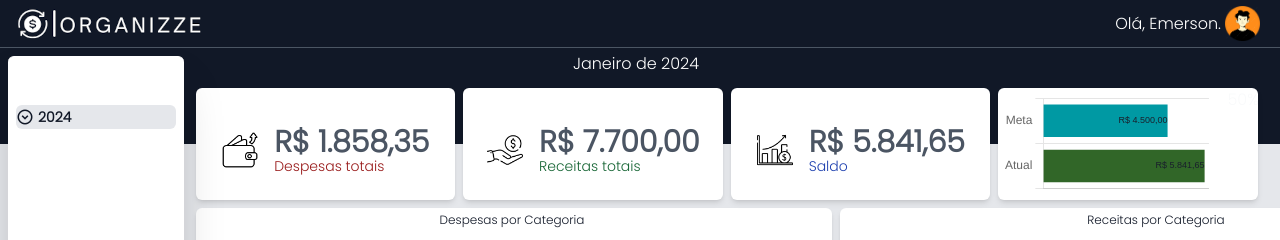
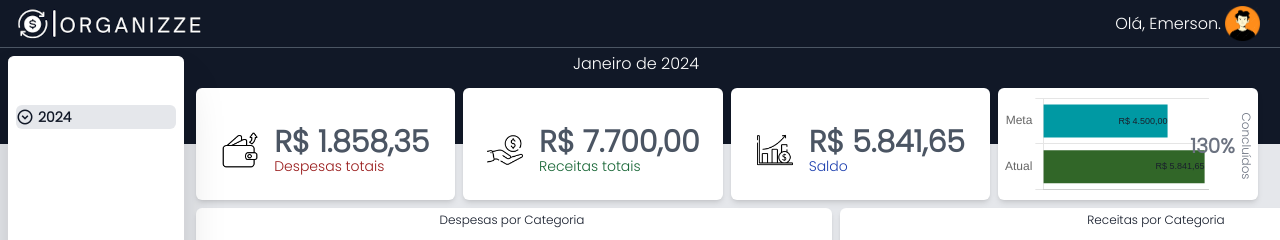
Before and after one commit to RodriguesEmerson/organizze, a Next.js app: page /dashboard/monthly in a window 1280 px wide. Shown: the top 240 px of the page. Built offline with nearby package versions, Linux system fonts and the light colour scheme.

Commit message:
Graifico Meta Finalizado

```diff
--- a/app/UI/Board/IncomesGraphic.jsx
+++ b/app/UI/Board/IncomesGraphic.jsx
@@ -34,7 +34,7 @@ export const IncomesGraphic = memo (() => {
                   </p>
                </div>
                <div className="w-[200px] h-[200px]">
-                  <ChartDoughnut data={{ labels: ['Despesas Totais'], values: [totalIncomes, totalExpenses], colors: ['#316628', '#D3D3D370']}}  size={{w: '200', h: '200'}}/>
+                  <ChartDoughnut data={{ labels: ['Receitas Totais'], values: [totalIncomes, totalExpenses], colors: ['#316628', '#D3D3D370']}}  size={{w: '200', h: '200'}}/>
                </div>
             </div>
          </div>
--- a/app/dashboard/monthly/page.jsx
+++ b/app/dashboard/monthly/page.jsx
@@ -31,7 +31,6 @@ export default function MonthlyDashBoard() {
       </div>
    )
    const monthlyGoal = data[selectedTable.year].monthlyGoal
-   console.log(totalIncomes - totalExpenses, monthlyGoal)
    return (
       <section
          className="relative ml-44 pl-5 pt-3"
@@ -91,7 +90,7 @@ export default function MonthlyDashBoard() {
                            </div>
                         </div>
 
-                        <div className="z-[5] flex pl-1  h-28 shadow-md w-72 bg-white text-white rounded-md overflow-hidden">
+                        <div className="relative z-[5] flex pl-1  h-28 shadow-md w-72 bg-white text-white rounded-md overflow-hidden">
                            <div className="w-[280px] h-[130px]">
                               {/*Labels, values, colors, orientation*/}
                               <ChartBar
@@ -108,7 +107,15 @@ export default function MonthlyDashBoard() {
                                     }}
                               />
                            </div>
-                           <span className=" text-gray-50">50%</span>
+                           <div className="absolute flex flex-row text-center w-10 right-7 top-11 text-gray-500">
+                              <span className="text-xl font-semibold">
+                                 {totalIncomes - totalExpenses >= 0
+                                    ?  `${((totalIncomes - totalExpenses) / monthlyGoal * 100).toFixed(0)}%`
+                                    : '0%'
+                                 }
+                              </span>
+                              <span className="text-xs rotate-90 -ml-7">Concluídos</span>
+                           </div>
                         </div>
                      </div>
                   </div>
--- a/app/hooks/useCharBar.js
+++ b/app/hooks/useCharBar.js
@@ -78,6 +78,9 @@ export function useChartBar(){
                   // console.log(chart.getDatasetMeta(0).data[index].width);
 
                   const value = new Intl.NumberFormat('pt-BR', { style: 'currency', currency: 'BRL' }).format(dataset.data[index]);
+                  const rowValue = dataset.data[index];
+                  const barWidth = chart.getDatasetMeta(0).data[index].width;
+
                   ctx.save();
                   ctx.fillStyle = chartData.orientation == 'x' ? '#61727C' : '#1a202c'; // Cor do texto
                   ctx.font = '9px Arial'; // Estilo da fonte
@@ -87,9 +90,9 @@ export function useChartBar(){
                   if(chartData.orientation == 'x'){
                      ctx.fillText(value,  bar.x, bar.y - 5); // Adiciona o texto acima das barras
                   }else{
-                     ctx.fillText(value, dataset.data[index] >= 0
+                     ctx.fillText(value, rowValue >= 0
                         ? bar.x :
-                        bar.x + chart.getDatasetMeta(0).data[index].width, bar.y
+                        bar.x + barWidth, bar.y
                      ); // Adiciona o texto no interior das barras
                   }
 
--- a/app/hooks/useChartDoughnut.js
+++ b/app/hooks/useChartDoughnut.js
@@ -17,7 +17,7 @@ export function useChartDoughnut(){
       data: {
          labels: chartData.labels,
          datasets: [{
-            label: 'Receitas por Categoria',
+            label: '',
             data: chartData.values,
             backgroundColor: chartData.colors,
          }]
@@ -62,6 +62,7 @@ export function useChartDoughnut(){
 
                      // Retorna o texto personalizado
                      // ${label}:
+
                      return ` ${new Intl.NumberFormat('pt-BR', { style: 'currency', currency: 'BRL' }).format(value)} - (${percentage}%)`;
                   },
                   labelPointStyle: function (context) {
@@ -79,8 +80,15 @@ export function useChartDoughnut(){
             afterDatasetDraw(chart) {
                const { ctx, data, chartArea } = chart;
                const dataset = chart.data.datasets[0];
+               const chartLabels = data.labels;
+               let tooltipLength = false;
+               if(chartLabels.length == 1) {tooltipLength = 1};
 
                chart.getDatasetMeta(0).data.forEach((slice, index) => {
+
+                  //Evita criar uma tooltip para uma label que não foi enviada.
+                  if(tooltipLength--  == 0) return;
+
                   const { x, y } = slice.tooltipPosition(); // Posição central da fatia
                   const value = new Intl.NumberFormat('pt-BR', { style: 'currency', currency: 'BRL' }).format(data.datasets[0].data[index]);
                   ctx.save();
```
